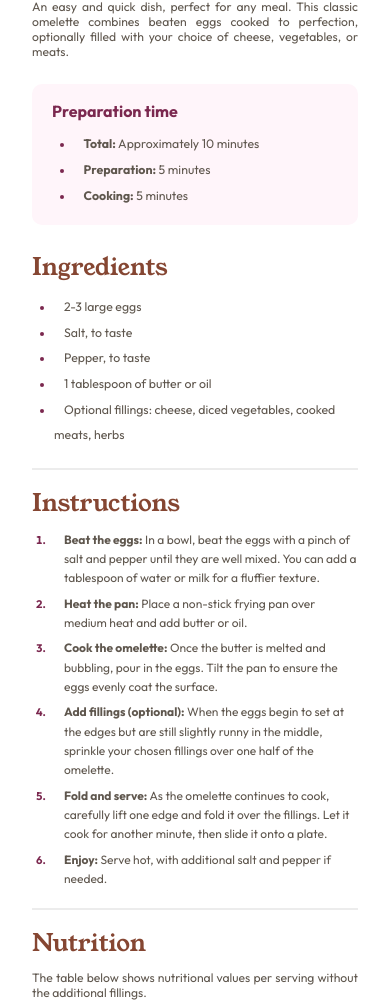
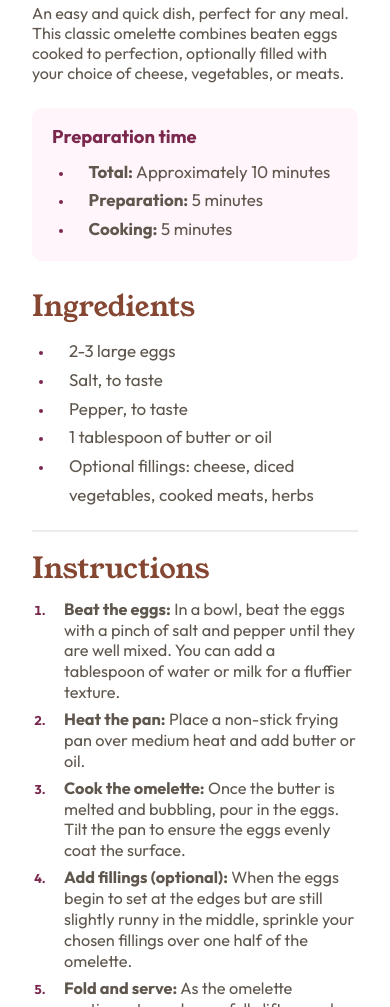
Before and after one commit to ktzazz/recipe-page-four, a plain HTML site: page index.html in a window 390 px wide. Shown: the part 291-1298 px from the top of the page. Drawn offline with Linux system fonts and the light colour scheme.

Commit message:
C commit

```diff
--- a/index.html
+++ b/index.html
@@ -33,9 +33,9 @@
   <div class="prep">
     <h3>Preparation time </h3>
   <ul class="time">
-    <li><span class="bdes">Total:</span> Approximately 10 minutes</li>
-    <li><span class="bdes">Preparation:</span> 5 minutes</li>
-    <li><span class="bdes">Cooking:</span> 5 minutes</li>
+    <li><span class="mob"> <span class="bdes">Total:</span> Approximately 10 minutes</li></span>
+    <li><span class="mob"> <span class="bdes">Preparation:</span> 5 minutes</li></span>
+    <li><span class="mob"> <span class="bdes">Cooking:</span> 5 minutes</li></span>
     </ul>
   </div>
 
--- a/style.css
+++ b/style.css
@@ -184,7 +184,7 @@ ul{
     margin-bottom: 15px;
 }
 
-@media (max-width:430px)
+@media (max-width:470px)
 
 {
     body{
@@ -215,101 +215,76 @@ ul{
     h1{
         font-family: var(--font-family-Y);
         font-size: 2.2rem;
-        line-height: 2rem;
+        line-height: 2.1rem;
         margin-bottom: 1rem;
-        color: var(--Stone900);
     }
 
-    h2{
-        font-family: var(--font-family-Y);
-        font-weight: var(--weight4);
-        color: var(--Brown800);
-    }
     p{
-        font-family: var(--font-family-O);
-        color: var(--Stone600);
-        font-size: .76rem;
-        text-align: justify;
-    }
-
-    .prep{
-        margin-top: 25px;
-        margin-bottom: 25px;
-        background-color: var(--Rose50);
-        max-width: 33rem;
-        border-radius: 10px;
-        padding: 17px;
-        padding-left: 20px;
+        font-size: 1rem;
+        text-align:left
     }
 
     h3{
-       font-family: var(--font-family-O);
-       font-size: 1rem;
-       color: var(--Rose800);
+       font-size: 1.15rem;
     }
 
     .time{
-        margin-left: 1.35rem;
-        margin-top: 10px;
         line-height: 1.6rem;
     }
 
     li::marker{
-        color: var(--Rose800);
-        font-weight: var(--weight7);
-        font-size: 11px;
-        word-spacing: 1rem;
-    }
-
-    ol{
-       font-family: var(--font-family-O);
-       color: var(--Stone600);
-       font-size: .8rem;
+        font-size: .8rem;
     }
 
     ul{
-        font-family: var(--font-family-O);
-        color: var(--Stone600);
-        font-size: .77rem;
+       font-size: 1.06rem;
     }
 
     .bdes{
-        font-weight: var(--weight7);
-        margin-left: 10px;
+        margin-left: 0;
+        line-height: 1.8rem;
+    }
+
+    .mob{
+        display: block;
+        margin-left: 15px;
     }
 
     .ides{
-        margin-left: 10px;
+        display: block;
+        margin-left: 15px;
+    }
+
+    h2{
+        font-size: 1.8rem;
     }
 
     .ing{
-        margin-top: 10px;
-        margin-left: 22px;
-        line-height: 1.6rem;
-    }
-
-    .solid{
-        margin-top: 1.25rem;
-        margin-bottom: 1rem;
-        border: 1px solid rgb(236, 236, 236);
+        line-height: 1.8rem;
     }
 
     .instructions{
         margin-top: 10px;
         margin-left: 2rem;
-        line-height: 1.2rem;
-        font-size: .75rem;
-    }
-
-    .instructions p{
-        margin-bottom: .4rem;
+        line-height: 1.3rem;
+        font-size: 1.02rem;
     }
 
     #nutr{
-        margin-top: 10px;
-        margin-bottom: 10px;
+        font-size: 1.02rem;
     }
 
+    .item{
+        font-size: 1rem;
+    }
+
+    .Ib,.Ibh{
+        text-align: left;
+    }
+
+    .Ia ,.Iah{
+        margin-left: 1.5rem;
+    }
 
     .attribution{
         width: 80vw;
```
Also changed, not shown: CapturaD.PNG (added), CapturaM.PNG (added).
